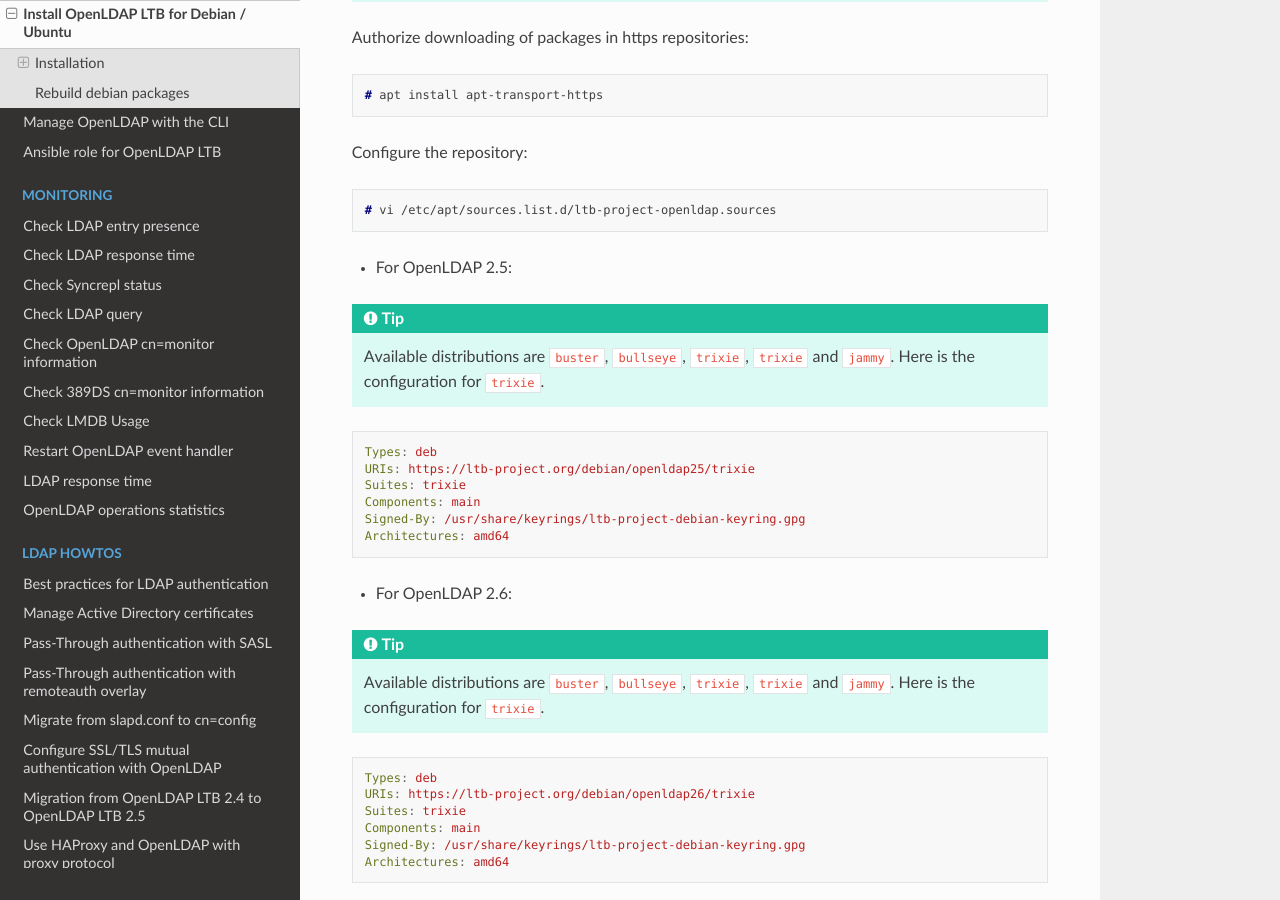
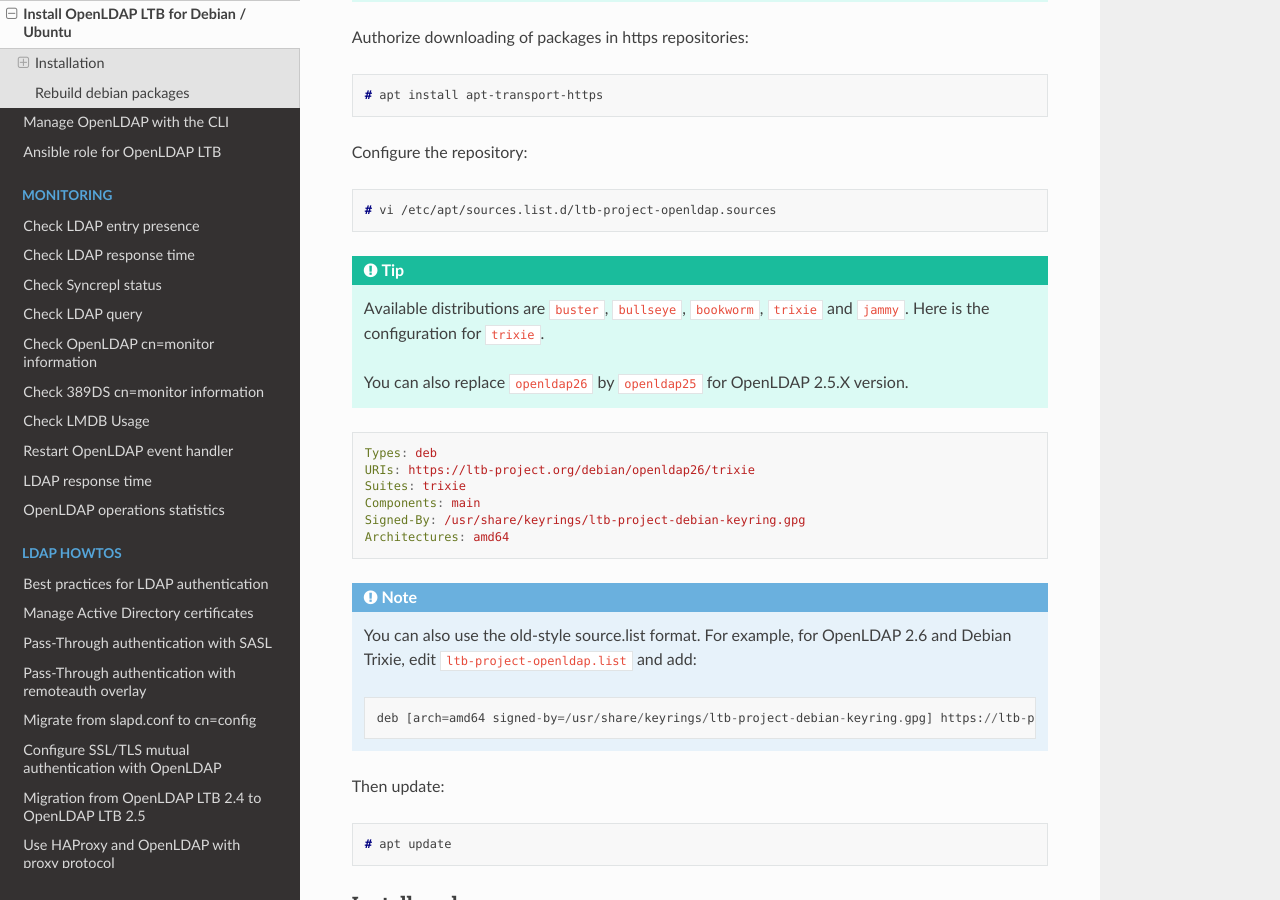
Before and after one commit to ltb-project/documentation, a Sphinx documentation site: the page built from source/openldap-deb.rst, in a window 1280 px wide and 900 px high, scrolled down 1151 px. Built offline with Sphinx 7.4.7 and the Read the Docs theme 3.1.0, drawn with Linux system fonts in a browser that asks for light colours.

Commit message:
simplify doc for openldap-ltb installation on debian

```diff
--- a/source/openldap-deb.rst
+++ b/source/openldap-deb.rst
@@ -62,27 +62,11 @@
 
     # vi /etc/apt/sources.list.d/ltb-project-openldap.sources
 
-* For OpenLDAP 2.5:
-
 .. tip::
 
-    Available distributions are ``buster``, ``bullseye``, ``trixie``, ``trixie`` and ``jammy``. Here is the configuration for ``trixie``.
+    Available distributions are ``buster``, ``bullseye``, ``bookworm``, ``trixie`` and ``jammy``. Here is the configuration for ``trixie``.
 
-.. code-block:: ini
-
-    Types: deb
-    URIs: https://ltb-project.org/debian/openldap25/trixie
-    Suites: trixie
-    Components: main
-    Signed-By: /usr/share/keyrings/ltb-project-debian-keyring.gpg
-    Architectures: amd64
-
-
-* For OpenLDAP 2.6:
-
-.. tip::
-
-    Available distributions are ``buster``, ``bullseye``, ``trixie``, ``trixie`` and ``jammy``. Here is the configuration for ``trixie``.
+    You can also replace ``openldap26`` by ``openldap25`` for OpenLDAP 2.5.X version.
 
 .. code-block:: ini
 
```
